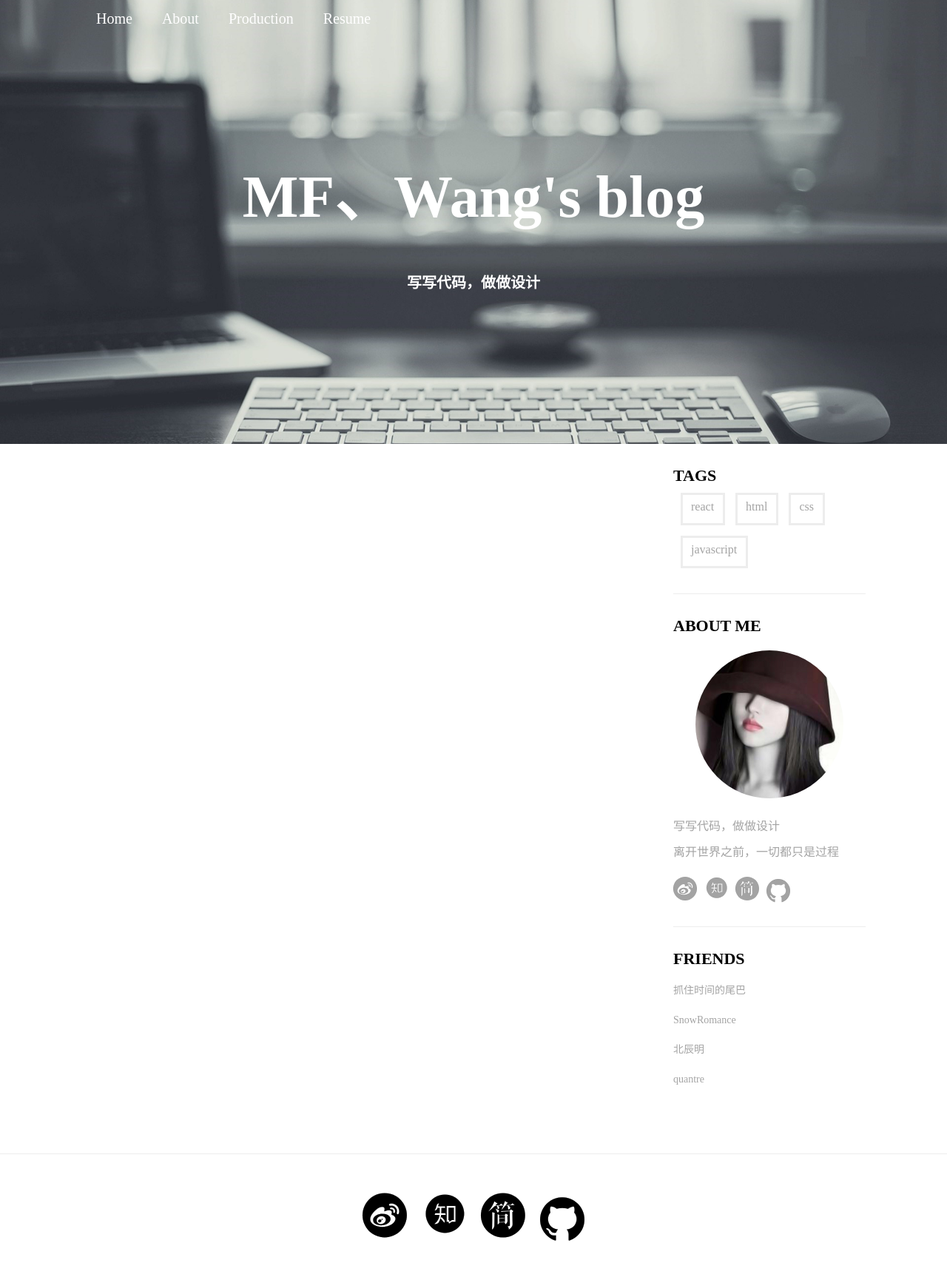
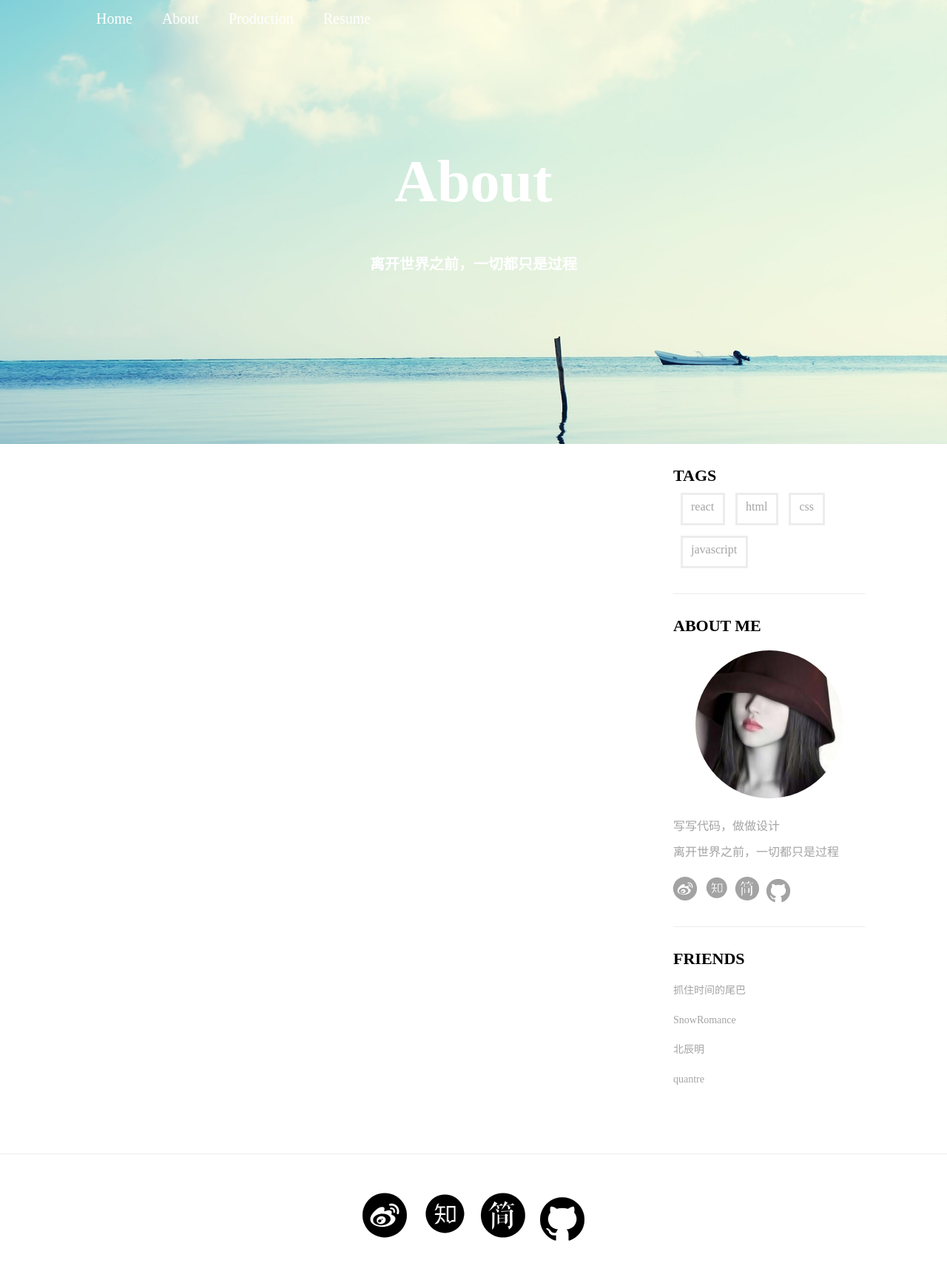
Before and after one commit to MfWang/MfWang.github.io, a Jekyll site: the page built from about.html, in a window 1280 px wide. Shown: the whole page at 74% size. Built offline with Jekyll 4.4.1, drawn with Linux system fonts in a browser that asks for light colours.

Commit message:
add about

```diff
--- a/_config.yml
+++ b/_config.yml
@@ -115,10 +115,17 @@
 index_desc: "写写代码，做做设计"
 index_desc2: "离开世界之前，一切都只是过程"
 
+# About
+about_title: "About"
+about_desc: "离开世界之前，一切都只是过程"
+
 # Production
 production_title: "作品集合"
 production_desc: "离开世界之前，一切都只是过程"
 
+# Resume
+resume_title: "作品集合"
+resume_desc: "离开世界之前，一切都只是过程"
 
 # Tags
 Tags: [
--- a/about.html
+++ b/about.html
@@ -1,14 +1,15 @@
 ---
 layout: default
-title: MF、Wang's blog
+title: About
+desc: 离开世界之前，一切都只是过程
 className: about
 ---
-<div class="index_banner">
-    <h1 class="index_banner_title">{{ page.title }}</h1>
-    <h3 class="index_banner_desc">{{ site.index_desc }}</h3>
+<div class="about_banner">
+    <h1 class="about_banner_title">{{ page.title }}</h1>
+    <h3 class="about_banner_desc">{{ page.desc }}</h3>
 </div>
-<div class="index_content">
-    <div class="article">
+<div class="about_content">
+    <div class="about_info">
     </div>
     <div class="person">
         <div class="person__tags">
--- a/css/about.css
+++ b/css/about.css
@@ -0,0 +1,25 @@
+.about_banner{
+    width: 100%;
+    height: 600px;
+    background: #000 url(../img/about_bg.jpg) no-repeat center;
+    background-size: cover;
+    text-align: center;
+}
+.about_banner_title{
+    color: #fff;
+    font-size: 80px;
+    padding-top: 200px;
+}
+.about_banner_desc{
+    color: #fff;
+    font-size: 20px;
+    padding-top: 50px;
+}
+.about_content{
+    display: flex;
+    justify-content: center;
+}
+.about_info{
+    width: 750px;
+    margin-right: 50px;
+}
```
Also changed, not shown: 4 other files.
